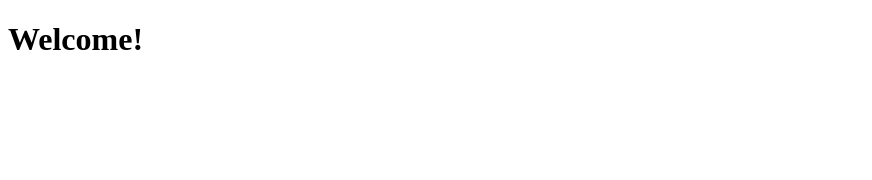
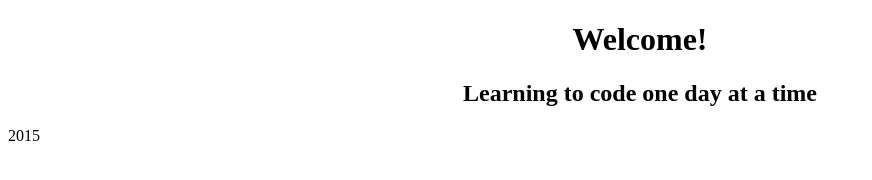
Before and after one commit to varodgers/varodgers.github.io, a plain HTML site: page index.html in a window 1280 px wide. Shown: the whole page, without its empty margins (0-872 px from the left). Drawn offline with Linux system fonts and the light colour scheme.

Commit message:
Added more material

```diff
--- a/index.html
+++ b/index.html
@@ -1,9 +1,20 @@
 <!doctype html>
 <html>
     <head>
+        <meta charset"utf-8">
         <title>Vanessa's Website!</title>
+        <meta name ="viewport" content="width=device-width, initial-scale=1">
+        <link rel="stylesheet" type="text/css" href="style.css" />
     </head>
     <body>
+        <header id="page_header">
         <h1>Welcome!</h1>
+        <h2>Learning to code one day at a time</h2>
+        <nav>
+        </nav>
+        <footer id="page_footer">
+            <p>2015</p>
+        </footer>
     </body>
+
 </html>
--- /dev/null
+++ b/style.css
@@ -0,0 +1,3 @@
+h1, h2 {
+    text-align: center;
+}
```
Lines whose indentation alone changed are shown as unchanged.
